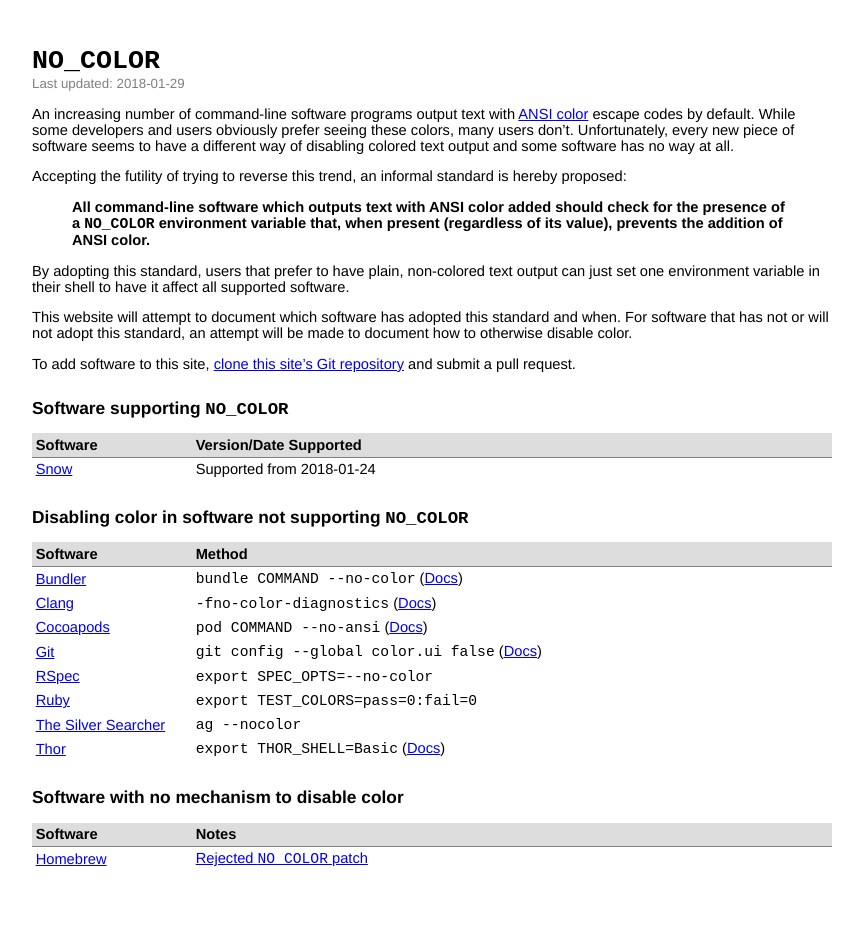
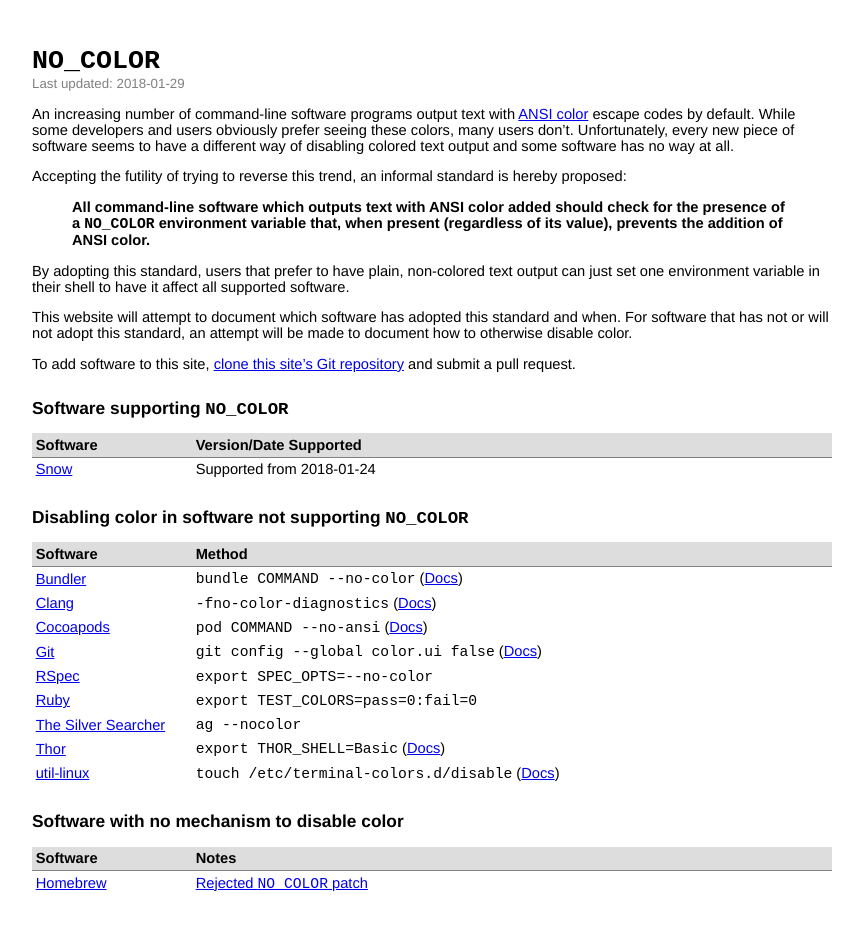
Before and after one commit to jcs/no_color, a Jekyll site: the page built from index.md, in a window 1280 px wide. Shown: the whole page, without its empty margins (208-1071 px from the left). Built offline with Jekyll 4.4.1, drawn with Linux system fonts in a browser that asks for light colours; our own code applies the rules of GitHub Pages for plain Markdown files; before the commit the page ends 915 px from its top, so only the background shows below that.

Commit message:
util-linux (#8)
The util-linux collection of tools checks a centralized file for color
information, as described in [the author's
blog](http://karelzak.blogspot.com/2014/04/terminal-colorsd.html).

This affects many utilities on GNU/Linux such as dmesg, cfdisk, cal,
fdisk, and sfdisk.

```diff
--- a/index.md
+++ b/index.md
@@ -52,6 +52,7 @@ and submit a pull request.
 | [Ruby](https://www.ruby-lang.org/) | `export TEST_COLORS=pass=0:fail=0` |
 | [The Silver Searcher](https://geoff.greer.fm/ag/) | `ag --nocolor` |
 | [Thor](http://whatisthor.com/) | `export THOR_SHELL=Basic` ([Docs](http://www.rubydoc.info/github/wycats/thor/Thor%2FBase.shell)) |
+| [util-linux](https://github.com/karelzak/util-linux) | `touch /etc/terminal-colors.d/disable` ([Docs](http://man7.org/linux/man-pages/man5/terminal-colors.d.5.html)) |
 {: rules="groups"}
 
 ## Software with no mechanism to disable color
```
